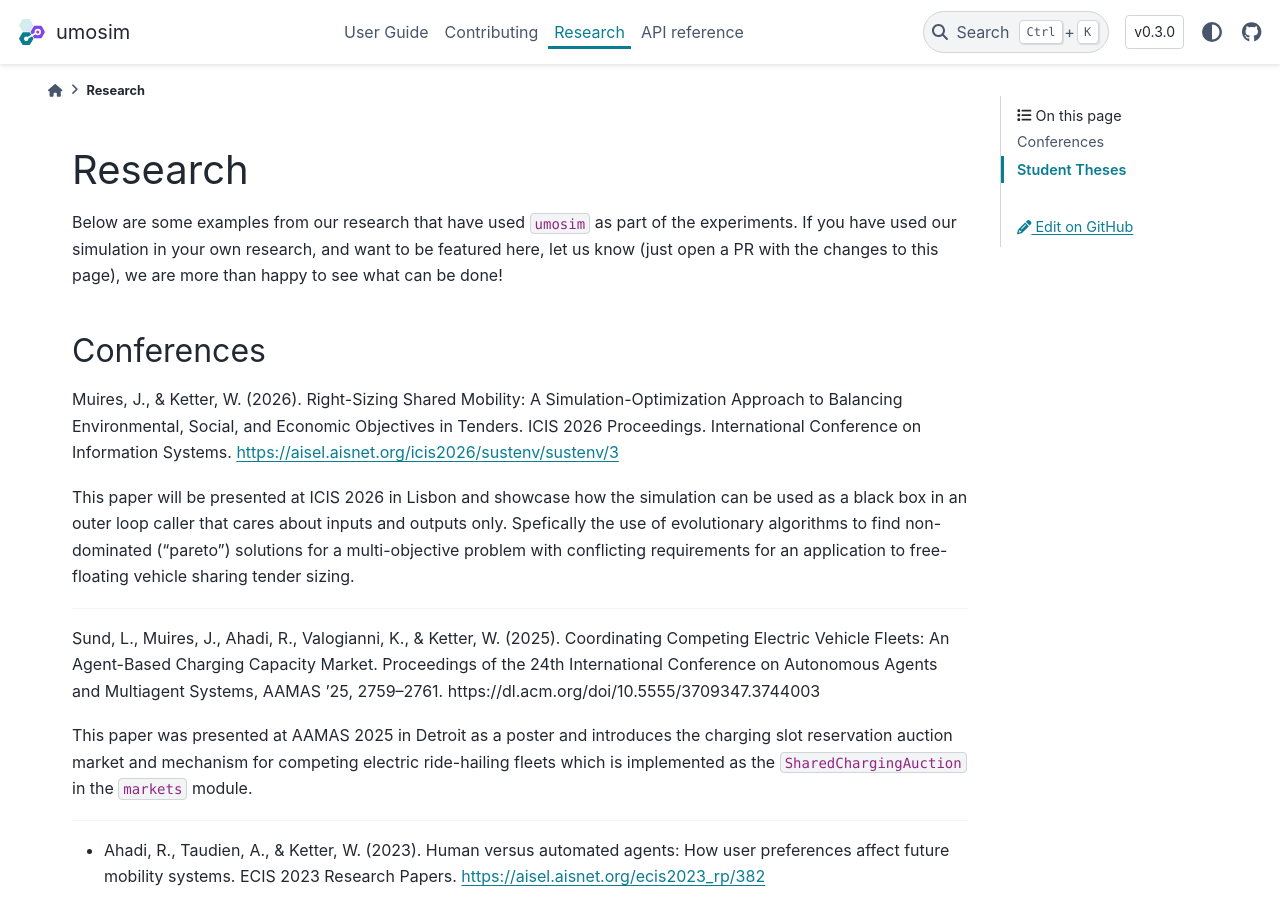
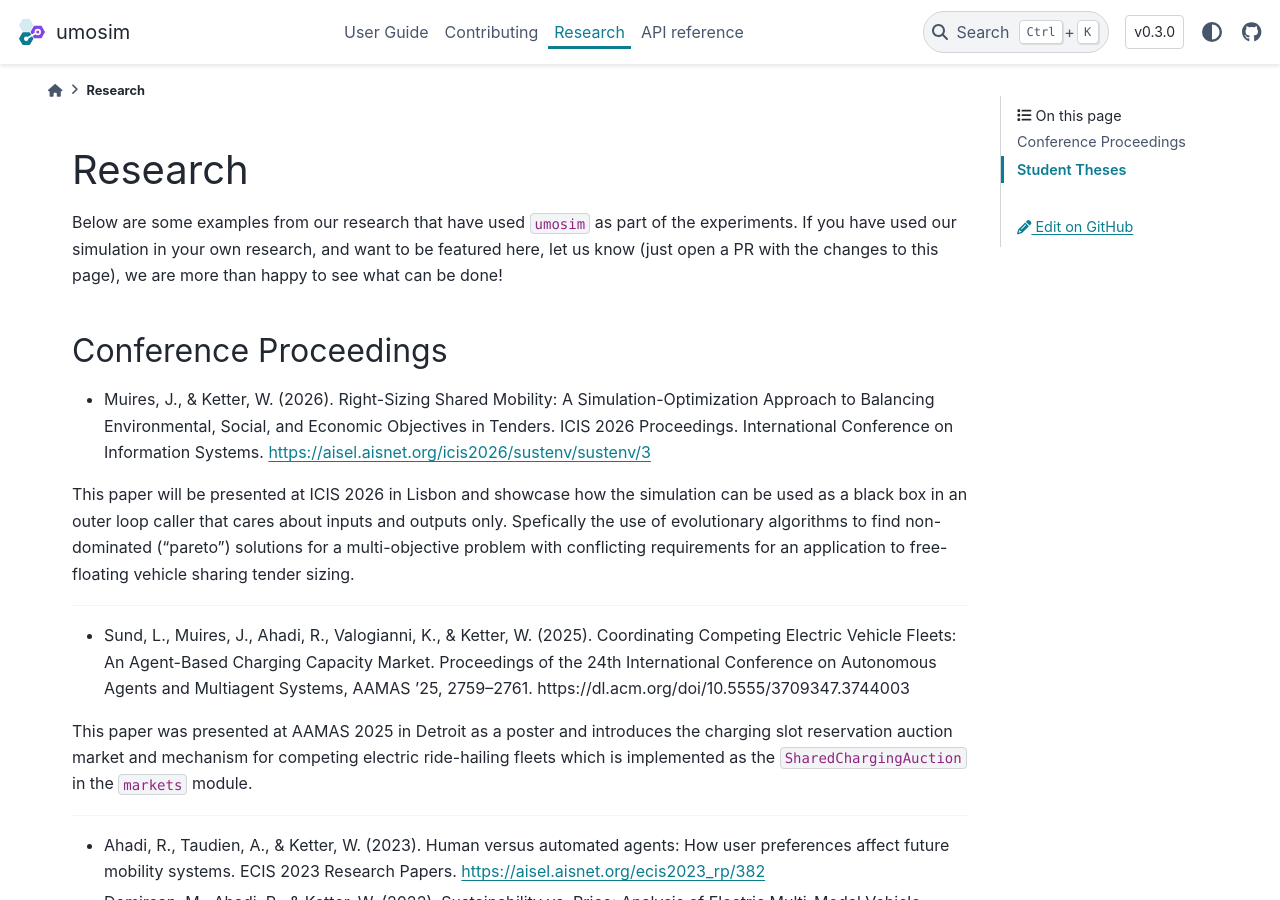
Before and after one commit to IS3UniCologne/urban-mobility-simulation, a Sphinx documentation site: the page built from docs/research.md, in a window 1280 px wide and 900 px high. Built offline with Sphinx 7.4.7 and the PyData theme 0.15.4, drawn with Linux system fonts in a browser that asks for light colours; the version number is read from the project's files by our own code; part of the change alters nothing that is shown.

Commit message:
docs: remove edit source on index and autogenerated api pages, formatting on research page

```diff
--- a/docs/_static/sidebar.js
+++ b/docs/_static/sidebar.js
@@ -1,5 +1,20 @@
 // Let long module names in the sidebar wrap after an underscore instead of mid-word
 document.addEventListener("DOMContentLoaded", () => {
+  const isIndexPage =
+    window.location.pathname.endsWith("/") ||
+    window.location.pathname.endsWith("/index.html");
+  const isApiReferencePage =
+    window.location.pathname.includes("/_autosummary/");
+  if (isIndexPage) {
+    document.querySelector("#pst-secondary-sidebar")?.remove();
+    document.querySelector("#pst-secondary-sidebar-modal")?.remove();
+  } else if (isApiReferencePage) {
+    document
+      .querySelector(".editthispage")
+      ?.closest(".sidebar-secondary-item")
+      ?.remove();
+  }
+
   for (const link of document.querySelectorAll(".bd-sidenav a.reference")) {
     link.innerHTML = link.innerHTML.replaceAll("_", "_<wbr>");
   }
--- a/docs/research.md
+++ b/docs/research.md
@@ -3,14 +3,14 @@
 Below are some examples from our research that have used `umosim` as part of the experiments.
 If you have used our simulation in your own research, and want to be featured here, let us know (just open a PR with the changes to this page), we are more than happy to see what can be done!
 
-## Conferences
-Muires, J., & Ketter, W. (2026). Right-Sizing Shared Mobility: A Simulation-Optimization Approach to Balancing Environmental, Social, and Economic Objectives in Tenders. ICIS 2026 Proceedings. International Conference on Information Systems. [https://aisel.aisnet.org/icis2026/sustenv/sustenv/3](https://aisel.aisnet.org/icis2026/sustenv/sustenv/3)
+## Conference Proceedings
+* Muires, J., & Ketter, W. (2026). Right-Sizing Shared Mobility: A Simulation-Optimization Approach to Balancing Environmental, Social, and Economic Objectives in Tenders. ICIS 2026 Proceedings. International Conference on Information Systems. [https://aisel.aisnet.org/icis2026/sustenv/sustenv/3](https://aisel.aisnet.org/icis2026/sustenv/sustenv/3)
 
 This paper will be presented at ICIS 2026 in Lisbon and showcase how the simulation can be used as a black box in an outer loop caller that cares about inputs and outputs only. Spefically the use of evolutionary algorithms to find non-dominated ("pareto") solutions for a multi-objective problem with conflicting requirements for an application to free-floating vehicle sharing tender sizing.
 
 ---
 
-Sund, L., Muires, J., Ahadi, R., Valogianni, K., & Ketter, W. (2025). Coordinating Competing Electric Vehicle Fleets: An Agent-Based Charging Capacity Market. Proceedings of the 24th International Conference on Autonomous Agents and Multiagent Systems, AAMAS ’25, 2759–2761. https://dl.acm.org/doi/10.5555/3709347.3744003
+* Sund, L., Muires, J., Ahadi, R., Valogianni, K., & Ketter, W. (2025). Coordinating Competing Electric Vehicle Fleets: An Agent-Based Charging Capacity Market. Proceedings of the 24th International Conference on Autonomous Agents and Multiagent Systems, AAMAS ’25, 2759–2761. https://dl.acm.org/doi/10.5555/3709347.3744003
 
 This paper was presented at AAMAS 2025 in Detroit as a poster and introduces the charging slot reservation auction market and mechanism for competing electric ride-hailing fleets which is implemented as the `SharedChargingAuction` in the `markets` module.
 
```
